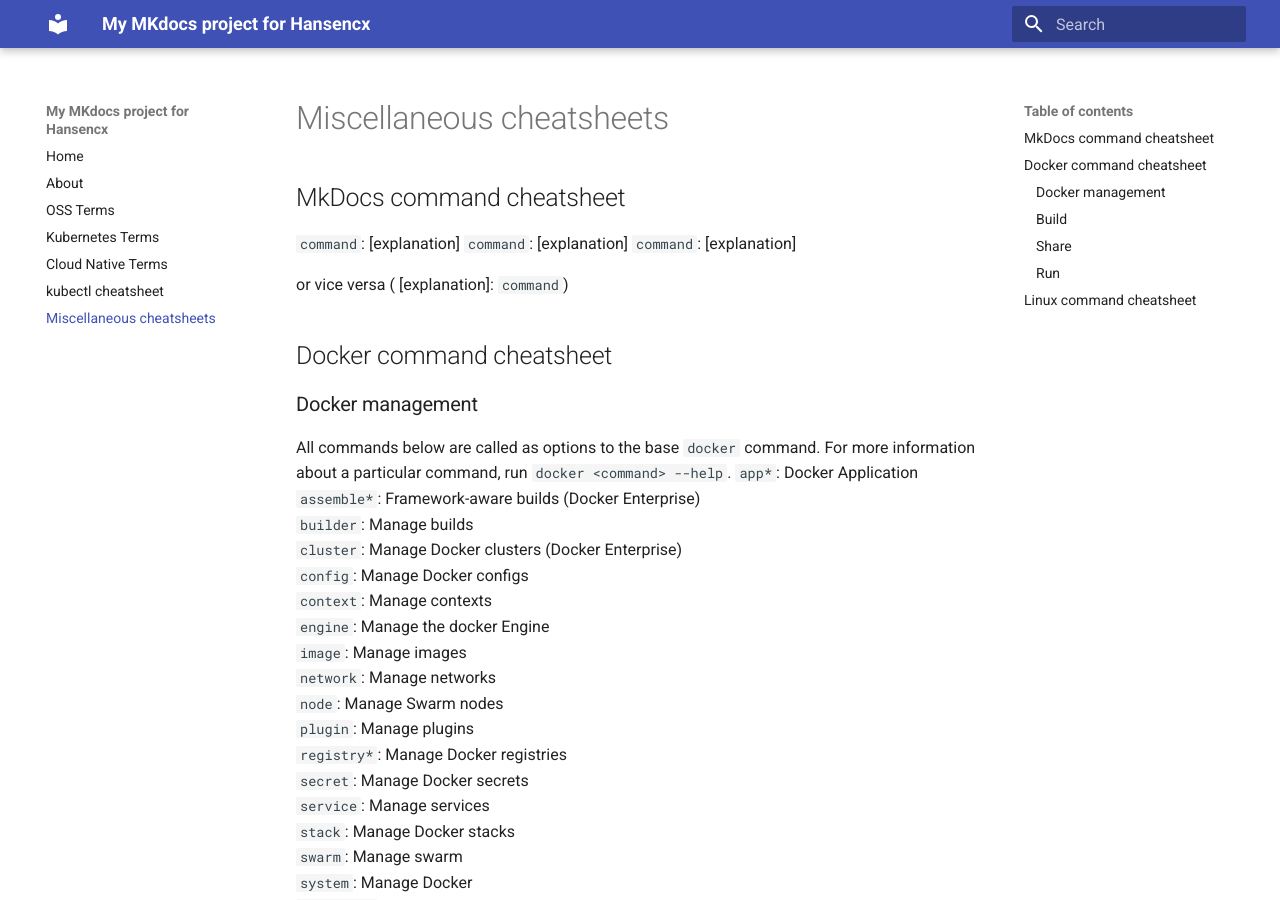
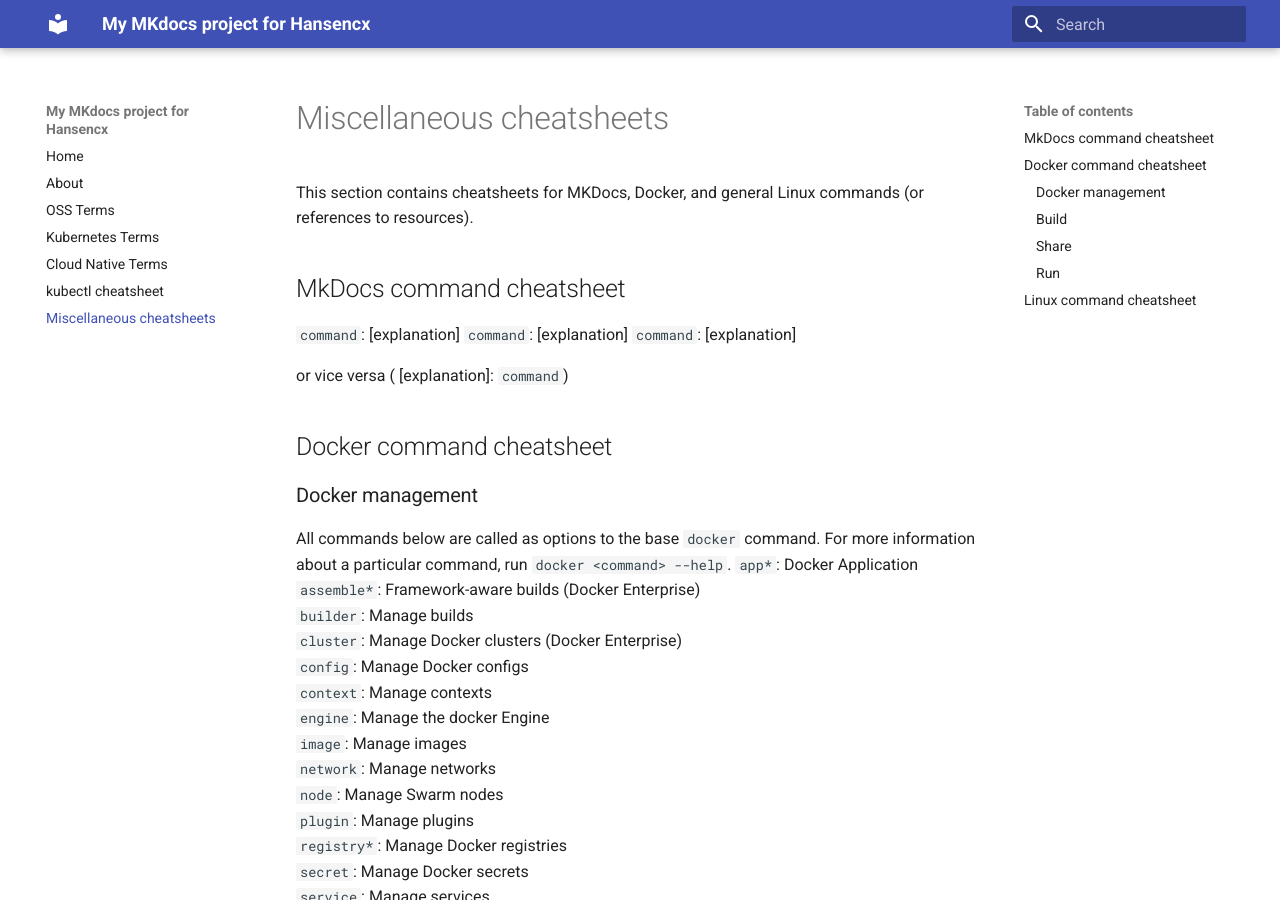
Before and after one commit to cassmastern/lers-sandbox, an MkDocs documentation site: the page built from docs/cheatsheets.md, in a window 1280 px wide and 900 px high. Built offline with MkDocs 1.6.1 and Material for MkDocs 9.7.7, drawn with Linux system fonts in a browser that asks for light colours.

Commit message:
minor update

```diff
--- a/docs/cheatsheets.md
+++ b/docs/cheatsheets.md
@@ -1,4 +1,5 @@
 # Miscellaneous cheatsheets
+This section contains cheatsheets for MKDocs, Docker, and general Linux commands (or references to resources).
 
 ## MkDocs command cheatsheet
 
```
